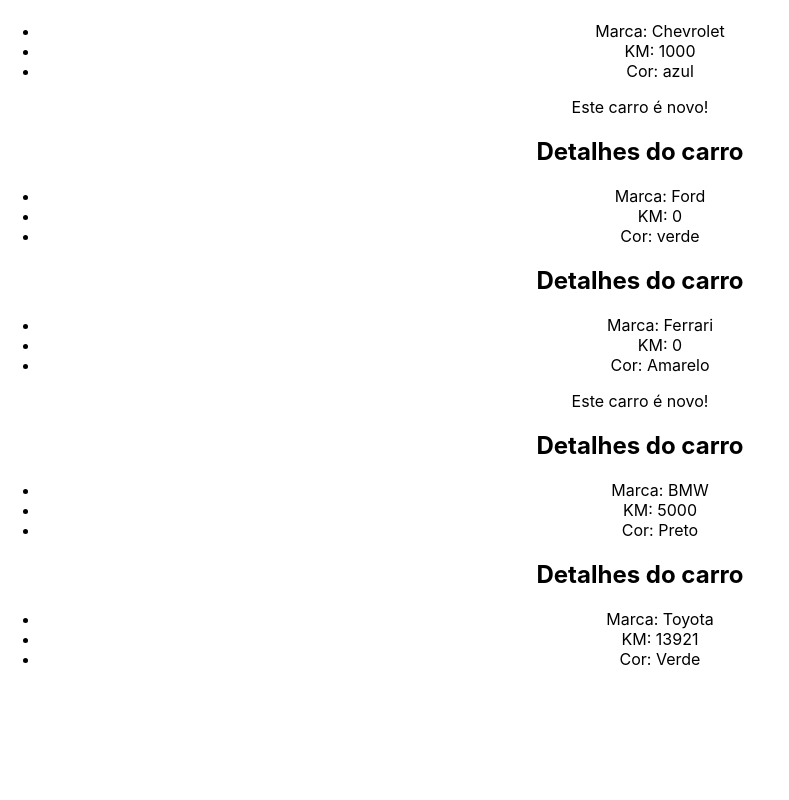
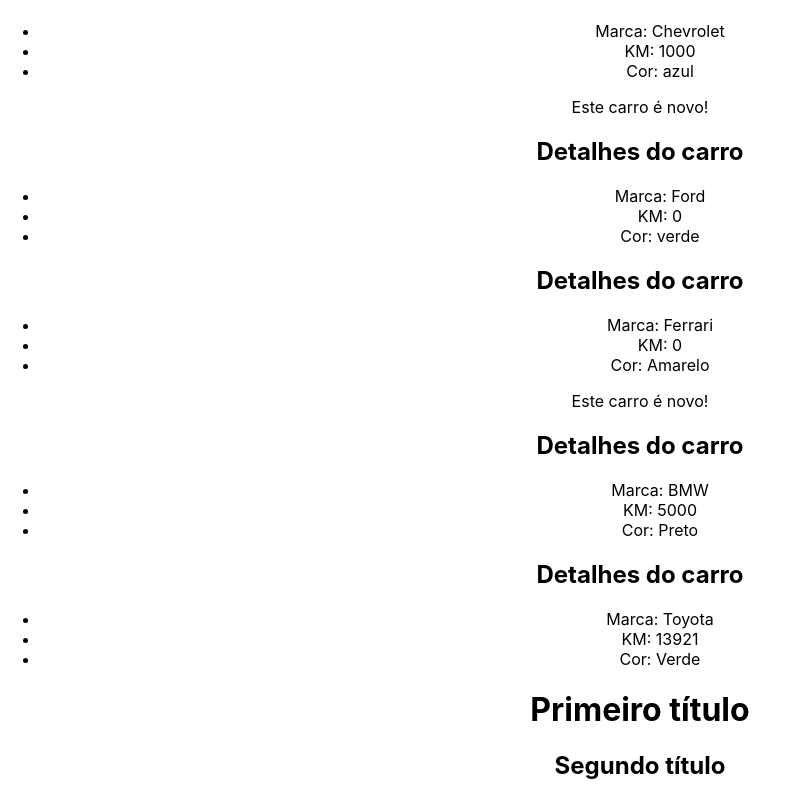
Before and after one commit to ehurafa/react-from-zero-to-mastery, a React (Create React App) app in the folder ARQUIVOS/03_AVANCADO_EM_REACT/avancado/: page / in a window 1280 px wide. Shown: the part 1720-2520 px from the top of the page, without its empty margins (0-789 px from the left). Before the commit the page ends 2405 px from the top, so only its background shows below. Built offline with nearby package versions, Linux system fonts and the light colour scheme.

Commit message:
fragment

```diff
--- a/ARQUIVOS/03_AVANCADO_EM_REACT/avancado/src/App.js
+++ b/ARQUIVOS/03_AVANCADO_EM_REACT/avancado/src/App.js
@@ -6,6 +6,7 @@ import ListRender from './components/ListRender';
 import ConditionalRender from './components/ConditionRender';
 import ShowUserName from './components/ShowUserName'
 import CarDetails from './components/CarDetails'
+import Fragment from './components/Fragment'
 
 function App() {
 
@@ -44,6 +45,10 @@ function App() {
           <CarDetails brand={car.brand} color={car.color} newCar={car.newCar} km={car.km}/>
         ))}
       </div>
+
+      <div>
+        <Fragment />
+      </div>
     </div>
   );
 }
--- /dev/null
+++ b/ARQUIVOS/03_AVANCADO_EM_REACT/avancado/src/components/Fragment.js
@@ -0,0 +1,10 @@
+function Fragment() {
+    return (
+        <>
+            <h1>Primeiro título</h1>
+            <h2>Segundo título</h2>
+        </>
+    )
+}
+
+export default Fragment;
```
